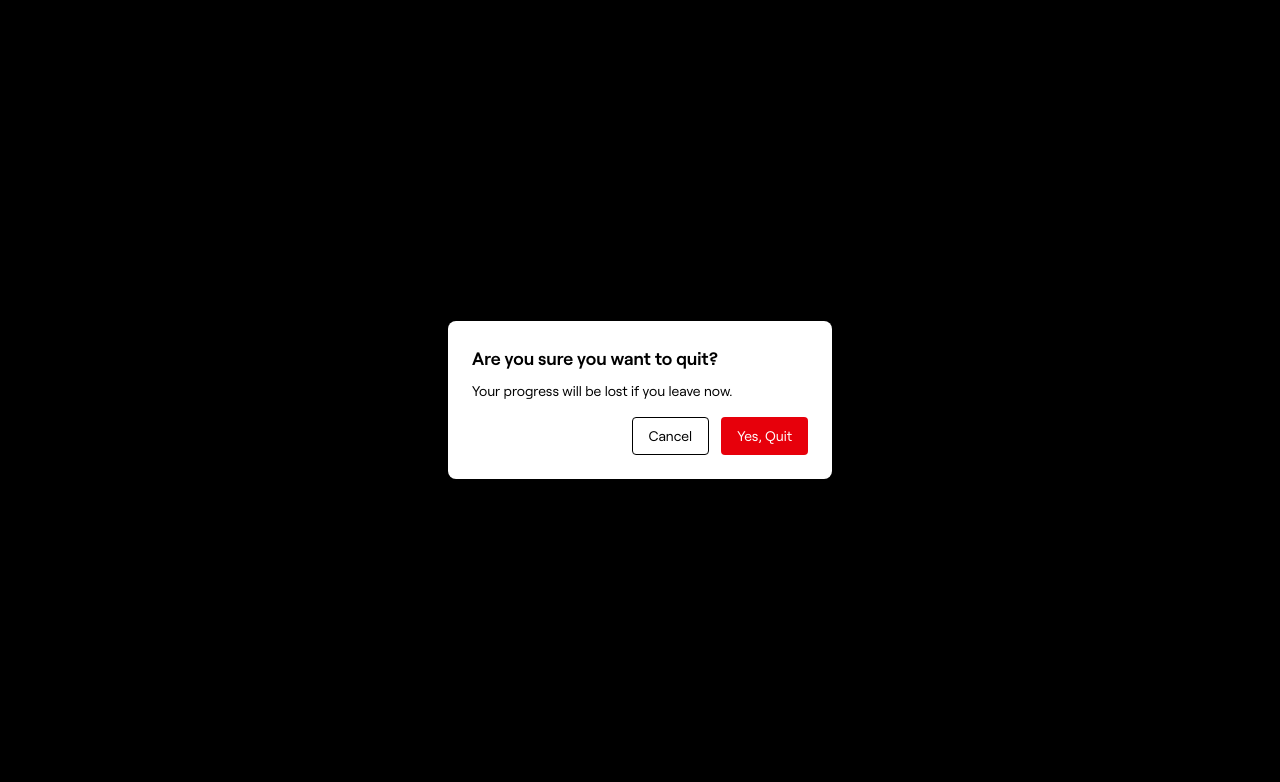
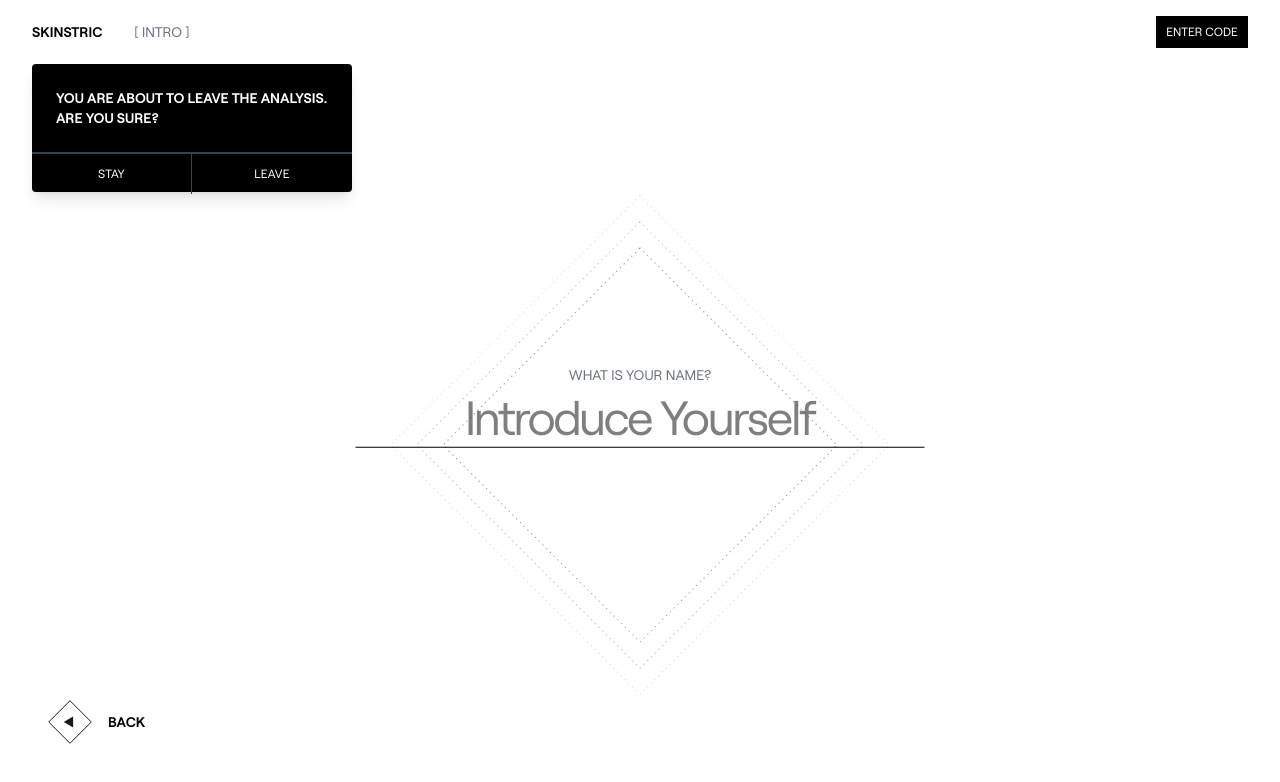
Before and after one commit to MahdiT54/skinstricai, a Next.js app in the folder skinstricai/: page /testing in a window 1280 px wide. Both pictures are taken after a click on the button "BACK". Shown: the top 782 px of the page. Built offline with nearby package versions, Linux system fonts and the light colour scheme.

Commit message:
confirmmodal functionality complete

```diff
--- a/skinstricai/src/app/(pages)/testing/page.tsx
+++ b/skinstricai/src/app/(pages)/testing/page.tsx
@@ -9,7 +9,7 @@ export default function Page() {
     const [currentStep, setCurrentStep] = useState(1);
     const [name, setName] = useState('');
     const [city, setCity] = useState('');
-    const [error, setError] = useState(''); // tracking validation errors
+    // const [error, setError] = useState(''); // tracking validation errors
     const [isValid, setIsValid] = useState(false); // tracking form validity
     const [showConfirmModal, setShowConfirmModal] = useState(false);
     // const router = useRouter();
@@ -43,7 +43,7 @@ export default function Page() {
             router.push('/testing?step=1');
         }
     }
-
+    // confirmquit is for the modal that appears when the user tries to go back from the first step
     const confirmQuit = () => {
         setShowConfirmModal(false);
         router.push('/');
@@ -51,9 +51,37 @@ export default function Page() {
 
     return (
         <div className='relative h-full flex flex-col flex-1 pt-16'>
-            <div className="font-semibold text-base leading-6 tracking-tight uppercase">
-                To start analysis
-            </div>
+
+
+            {showConfirmModal ? (
+                // <div className="w-80 h-32 inset-0 flex items-center justify-center bg-black bg-opacity-50 z-50">
+                    <div className="w-80 h-32 bg-black text-white rounded-sm shadow-lg flex flex-col">
+                        <div className="px-6 py-6 text-sm text-left uppercase font-semibold text-center border-b border-gray-700">
+                        You are about to leave the analysis. <br />
+                        Are you sure?
+                        </div>
+                        <div className="flex border-t border-gray-700">
+                            <button
+                                onClick={() => setShowConfirmModal(false)}
+                                className="w-1/2 px-4 py-3 text-xs tracking-wide uppercase text-white hover:cursor-pointer hover:bg-neutral-800 border-r border-gray-700"
+                            >
+                                Stay
+                            </button>
+                            <button
+                                onClick={confirmQuit}
+                                className="w-1/2 px-4 py-3 text-xs tracking-wide uppercase text-white hover:cursor-pointer hover:bg-neutral-800"
+                            >
+                                Leave
+                            </button>
+                        </div>
+                    </div>
+                // </div>
+            ) : (
+                <div className="font-semibold text-base leading-6 tracking-tight uppercase">
+                    To start analysis
+                </div>
+            )}
+
             <Image className='m-auto' src="/rombuses.svg" alt="rombus" width={500} height={500} />
 
             <div className="flex flex-col items-center absolute top-1/2 left-1/2 -translate-x-1/2 -translate-y-1/4">
@@ -97,28 +125,7 @@ export default function Page() {
                     </button>
                 )}
             </div>
-            {showConfirmModal && (
-                <div className="fixed inset-0 z-50 flex items-center justify-center bg-black bg-opacity-50">
-                    <div className="bg-white rounded-lg p-6 max-w-sm w-full mx-4">
-                        <h3 className="text-lg font-semibold mb-2">Are you sure you want to quit?</h3>
-                        <p className="text-sm mb-4">Your progress will be lost if you leave now.</p>
-                        <div className="flex justify-end gap-3">
-                            <button
-                                onClick={() => setShowConfirmModal(false)}
-                                className="px-4 py-2 border rounded text-sm"
-                            >
-                                Cancel
-                            </button>
-                            <button
-                                onClick={confirmQuit}
-                                className="px-4 py-2 bg-red-600 text-white rounded text-sm"
-                            >
-                                Yes, Quit
-                            </button>
-                        </div>
-                    </div>
-                </div>
-            )}
+
         </div>
     );
 }
```
